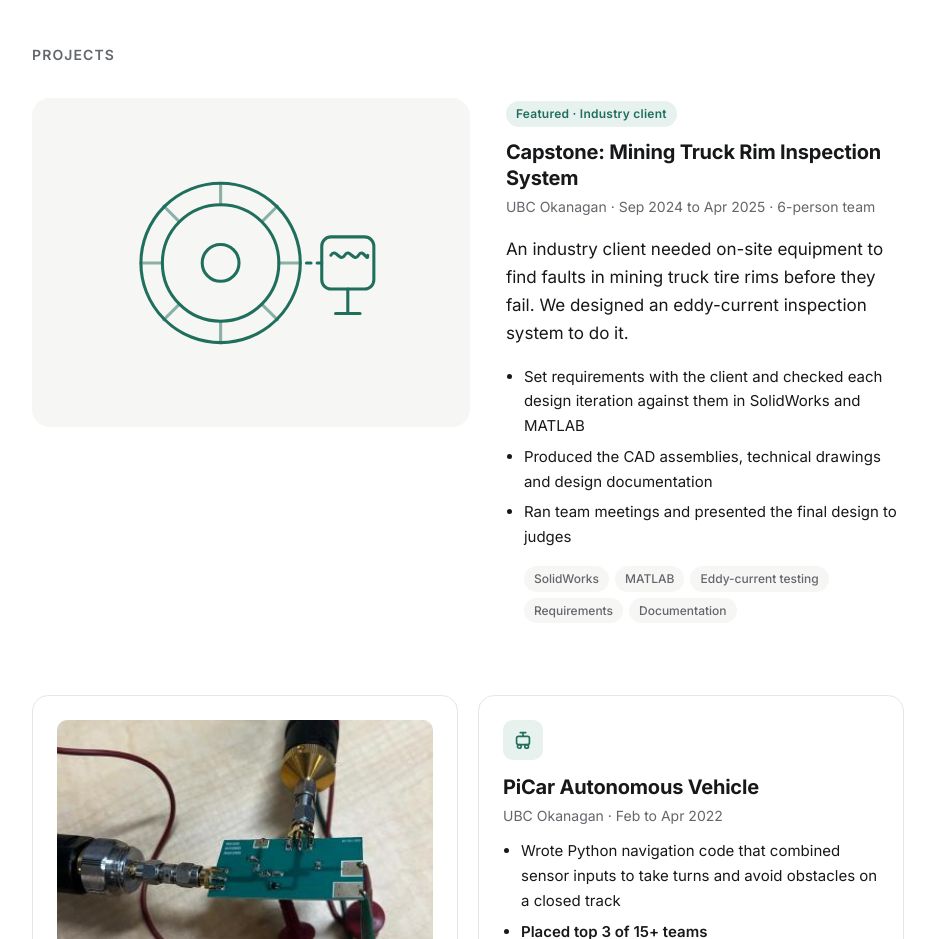
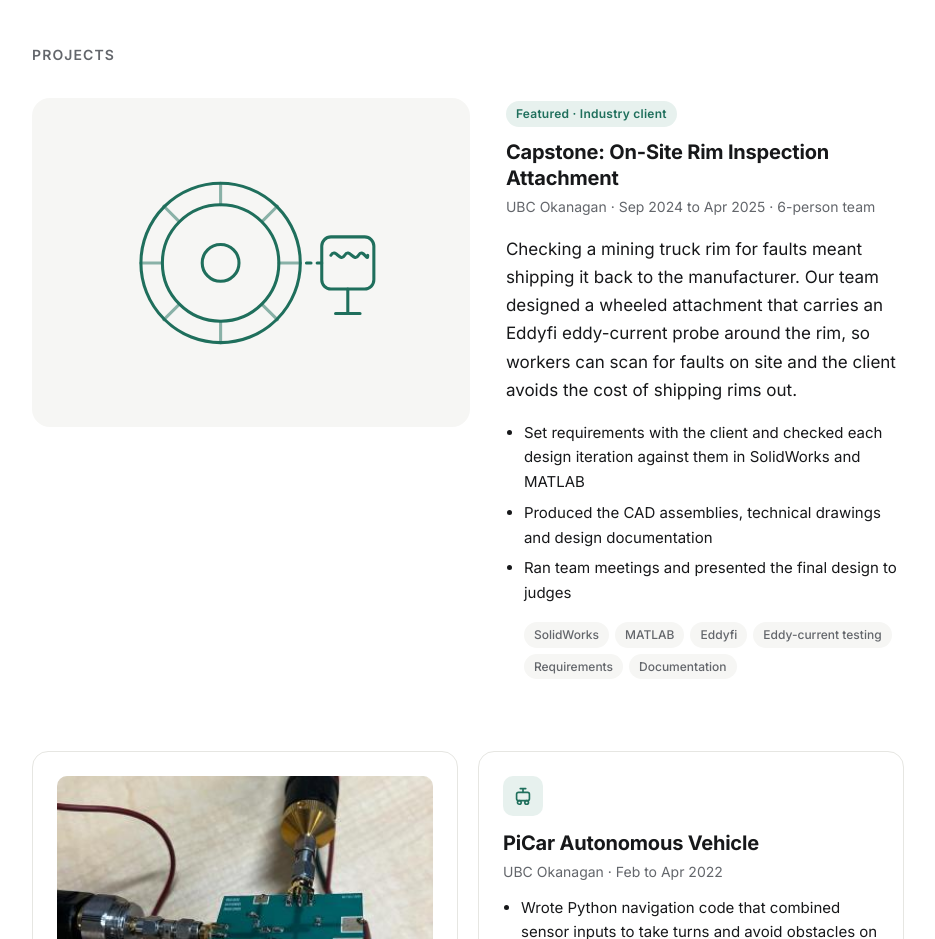
Before and after one commit to BigBenda/BigBenda.github.io, a plain HTML site: page index.html in a window 1280 px wide. Shown: the part 940-1879 px from the top of the page, without its empty margins (172-1107 px from the left). Drawn offline with Linux system fonts and the light colour scheme.

Commit message:
Clarify capstone: Eddyfi probe attachment for on-site rim inspection
Co-Authored-By: Claude Opus 5.5 <noreply@anthropic.com>

```diff
--- a/index.html
+++ b/index.html
@@ -232,15 +232,15 @@
         </div>
         <div>
           <span class="badge">Featured · Industry client</span>
-          <h3>Capstone: Mining Truck Rim Inspection System</h3>
+          <h3>Capstone: On-Site Rim Inspection Attachment</h3>
           <p class="meta">UBC Okanagan · Sep 2024 to Apr 2025 · 6-person team</p>
-          <p>An industry client needed on-site equipment to find faults in mining truck tire rims before they fail. We designed an eddy-current inspection system to do it.</p>
+          <p>Checking a mining truck rim for faults meant shipping it back to the manufacturer. Our team designed a wheeled attachment that carries an Eddyfi eddy-current probe around the rim, so workers can scan for faults on site and the client avoids the cost of shipping rims out.</p>
           <ul>
             <li>Set requirements with the client and checked each design iteration against them in SolidWorks and MATLAB</li>
             <li>Produced the CAD assemblies, technical drawings and design documentation</li>
             <li>Ran team meetings and presented the final design to judges</li>
           </ul>
-          <ul class="tags"><li>SolidWorks</li><li>MATLAB</li><li>Eddy-current testing</li><li>Requirements</li><li>Documentation</li></ul>
+          <ul class="tags"><li>SolidWorks</li><li>MATLAB</li><li>Eddyfi</li><li>Eddy-current testing</li><li>Requirements</li><li>Documentation</li></ul>
         </div>
       </div>
 
```
